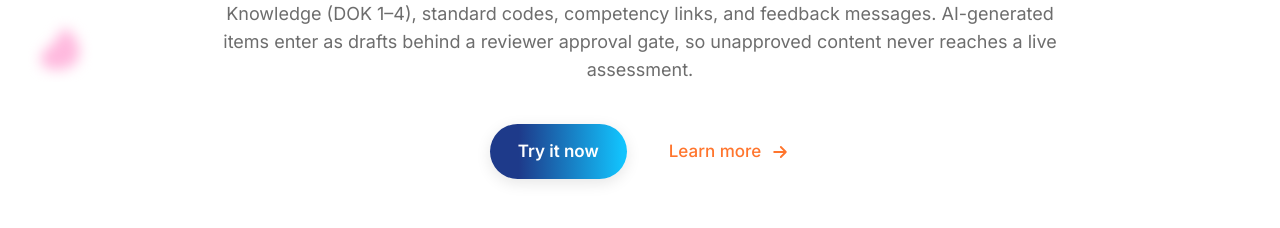
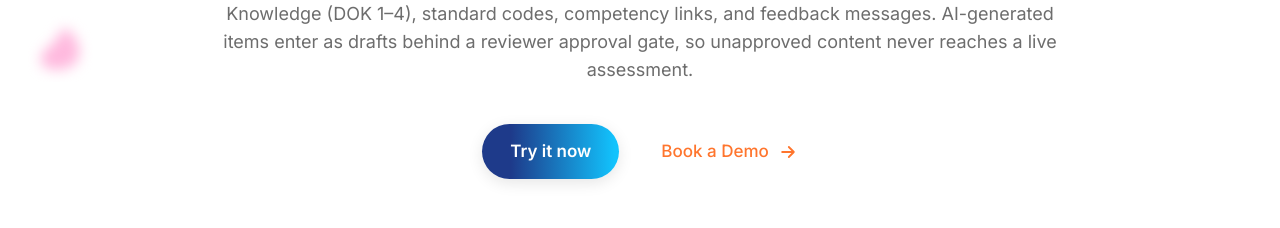
Before and after one commit to techviron-admin/kodeit-ascend, a Next.js app in the folder kodeit-next/: page / in a window 1280 px wide. Shown: the part 2993-3221 px from the top of the page. Built offline with nearby package versions, Linux system fonts and the light colour scheme.

Commit message:
Home Question Bank: replace 'Learn more' with 'Book a Demo' (opens form)

```diff
--- a/kodeit-next/app/page.jsx
+++ b/kodeit-next/app/page.jsx
@@ -167,8 +167,8 @@ export default function HomePage() {
               <Link href="/question-bank" className="btn-grad">
                 Try it now
               </Link>
-              <Link href="/help" className="link-orange hide-sm">
-                Learn more
+              <Link href="/help#contact" className="link-orange hide-sm">
+                Book a Demo
                 <Arrow />
               </Link>
             </div>
```
